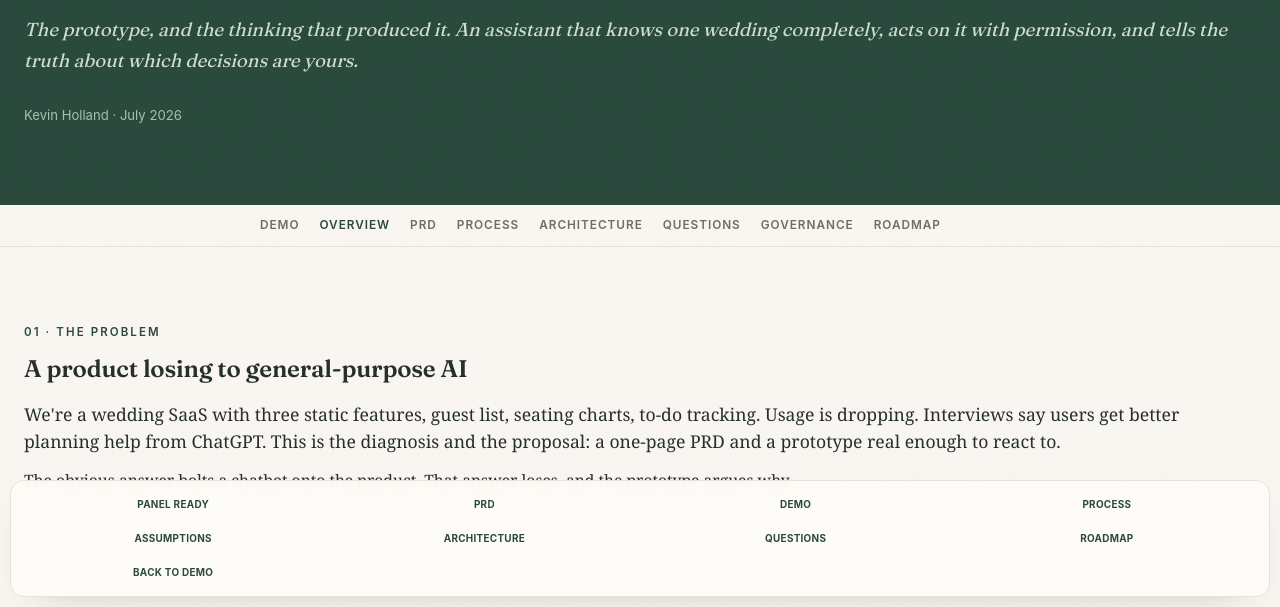
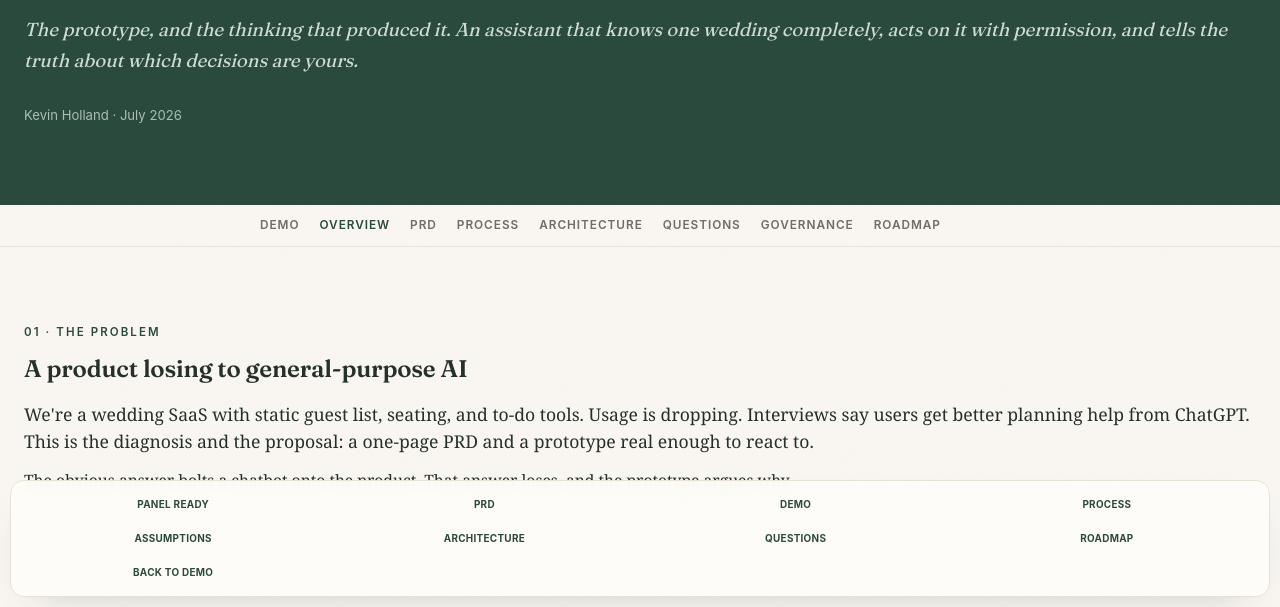
Before and after one commit to hollandkevint/hitch, a website: page public/preread.html in a window 1280 px wide. Shown: the part 193-800 px from the top of the page. Drawn offline with Linux system fonts and the light colour scheme.

Commit message:
Align preread PRD wording

```diff
--- a/public/preread.html
+++ b/public/preread.html
@@ -178,7 +178,7 @@ nav.jump { box-shadow: 0 1px 0 rgba(38,48,43,0.03); }
 <section>
   <p class="kicker">01 · The problem</p>
   <h2>A product losing to general-purpose AI</h2>
-  <p class="lead">We're a wedding SaaS with three static features, guest list, seating charts, to-do tracking. Usage is dropping. Interviews say users get better planning help from ChatGPT. This is the diagnosis and the proposal: a one-page PRD and a prototype real enough to react to.</p>
+  <p class="lead">We're a wedding SaaS with static guest list, seating, and to-do tools. Usage is dropping. Interviews say users get better planning help from ChatGPT. This is the diagnosis and the proposal: a one-page PRD and a prototype real enough to react to.</p>
   <p>The obvious answer bolts a chatbot onto the product. That answer loses, and the prototype argues why.</p>
 </section>
 
```
